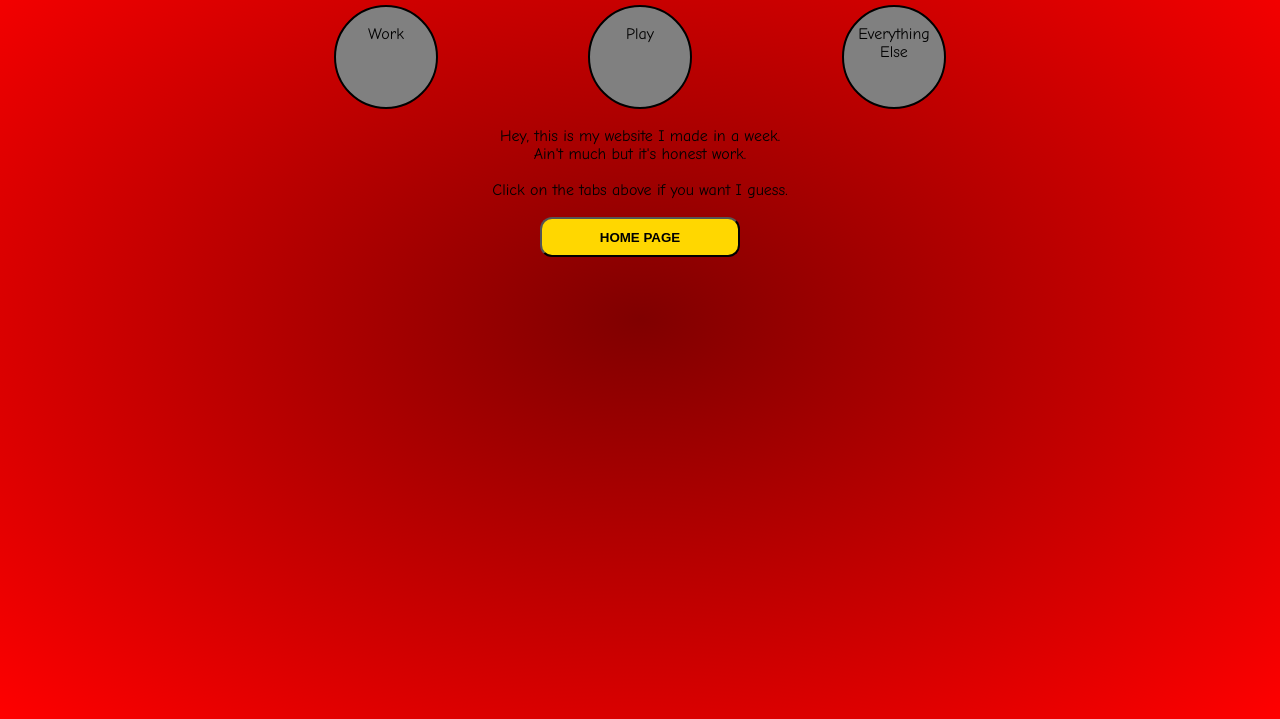
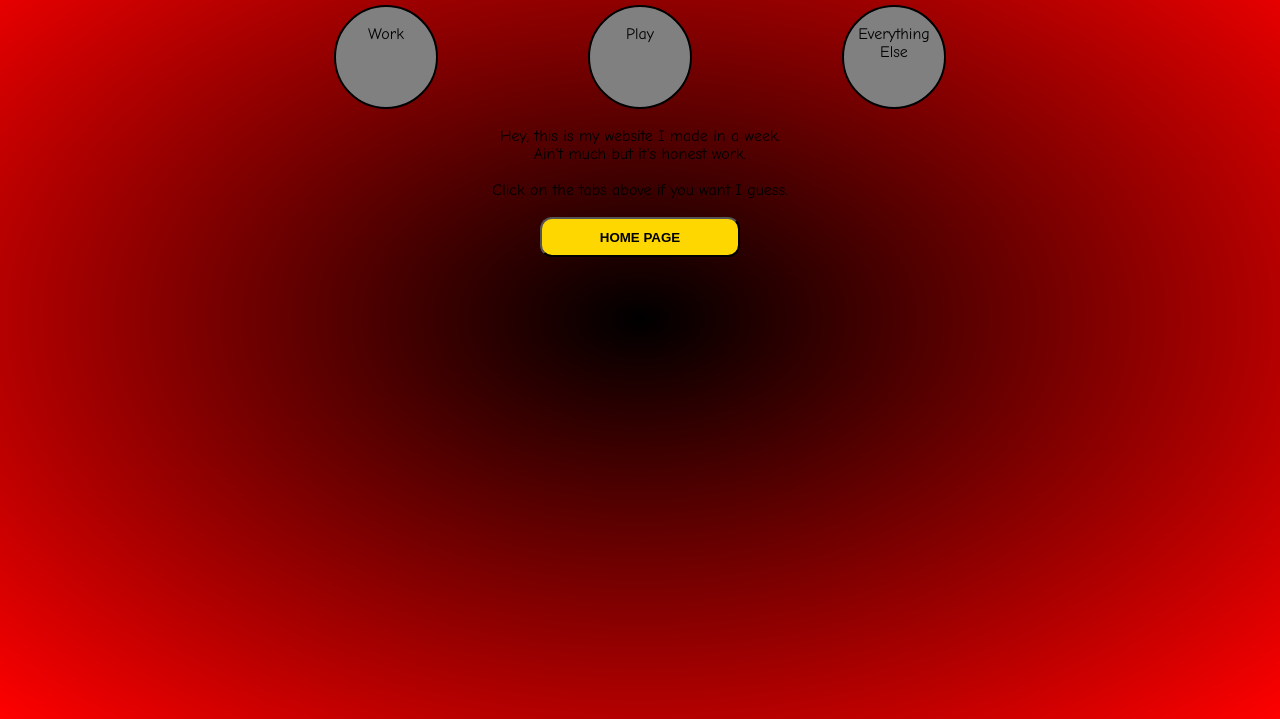
Before and after one commit to TexOden/texoden.github.io, a plain HTML site: page index.html in a window 1280 px wide. Shown: the part 81-800 px from the top of the page. Drawn offline with Linux system fonts and the light colour scheme.

Commit message:
Update app.css

```diff
--- a/app.css
+++ b/app.css
@@ -1,10 +1,11 @@
 body {
   animation: morph 5s infinite;
-  background-image: radial-gradient(#800000, transparent);
+  background-image: radial-gradient( black, transparent);
   /* background: #800000; */
   padding: 20px;
   font-family: Comic Sans Ms;
   text-align: center;
+  font-color: gold;
 }
 @keyframes morph {
   0% {background-color: red;}
```
